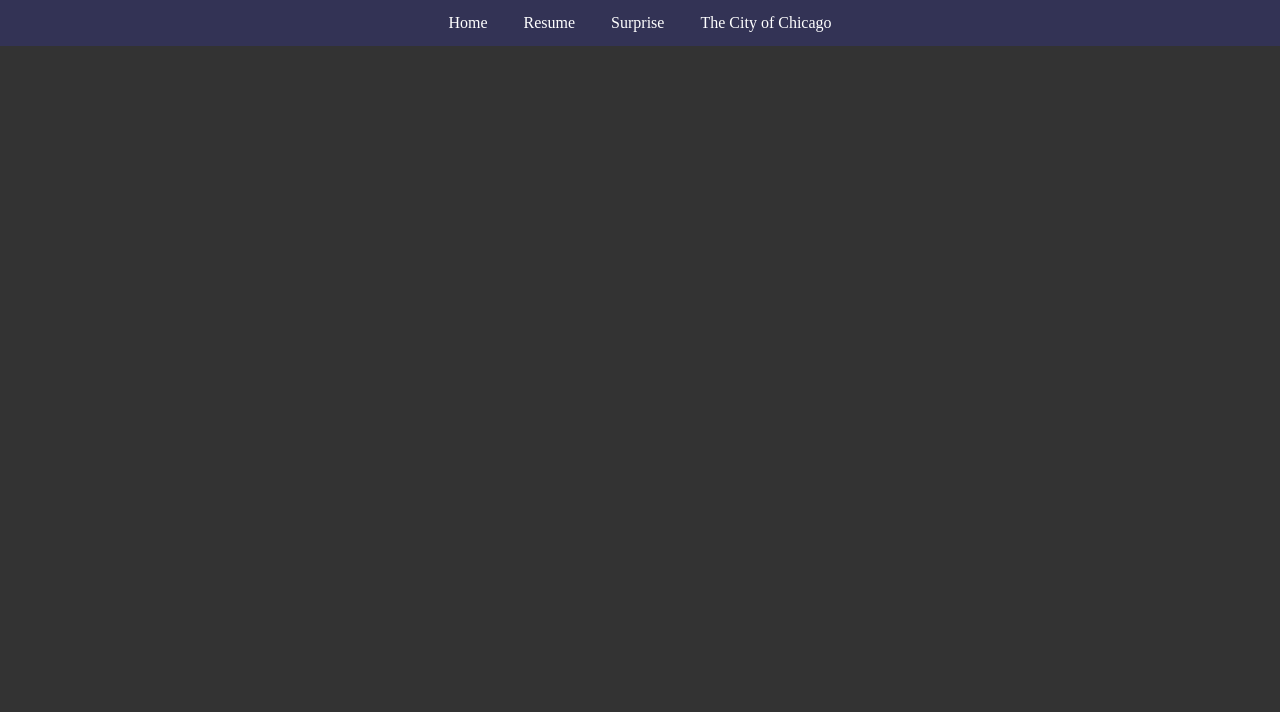
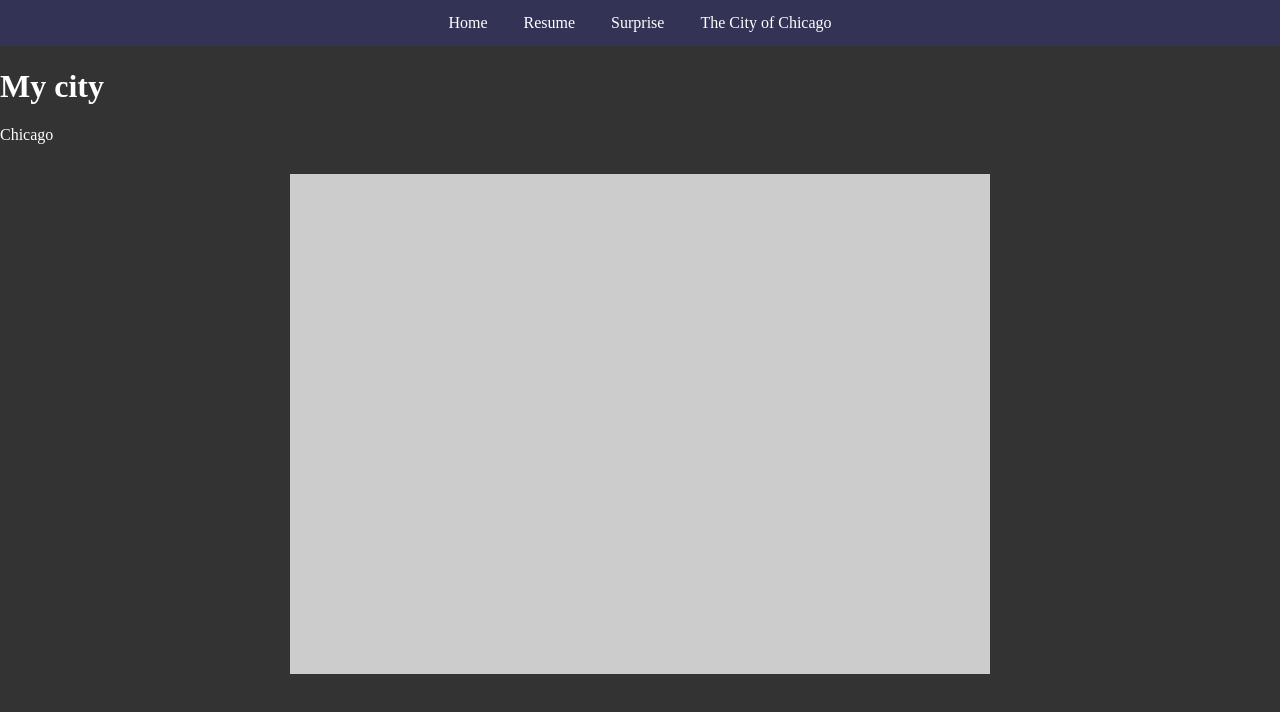
Before and after one commit to jolowu/Project-3, a plain HTML site: page map.html in a window 1280 px wide. Drawn offline with Linux system fonts and the light colour scheme; some packages are replaced by stand-ins of ours.

Commit message:
Attempting to fix map

```diff
--- a/map.html
+++ b/map.html
@@ -17,3 +17,9 @@
       <li><a href="anime.html">Surprise</a></li>
 	  <li><a href=#>The City of Chicago</a></li>
     </ul>
+  <h1> My city </h1>
+  <p> Chicago </p>
+  <div id="canvas"></div>
+  <script async defer src="https://maps.googleapis.com/maps/api/js?key=AIzaSyAF5hXhnQD9V2FHZjo66CTd2ocZXLbulIA&callback=initMap"></script>
+</body>
+</html>
--- a/script/map.js
+++ b/script/map.js
@@ -3,7 +3,7 @@ function init(){
 	var la = document.getElementById('canvas');
 	var myCity = new google.maps.LatLng(41.881832,-87.623177);
 	var mapOptions = {
-		center: myLocation,myLocation2,myLocation1,
+		center: myCity
 		zoom: 18,
 		mapTypeId: google.maps.MapTypeId.SATELLITE,
 		mapTypeControlOptions: {
@@ -26,4 +26,6 @@ function init(){
 	google.maps.event.addListener(marker, 'mouseover', function() {
     	infowindow.open(myMap, marker);
   	});
-	google.maps.event.addDomListener(window, 'load', init);
+	}
+
+google.maps.event.addDomListener(window, 'load', init);
--- a/styles/styles.css
+++ b/styles/styles.css
@@ -60,3 +60,9 @@ header {
 	overflow: hidden;
 	border-radius: 0 0 85% 85% / 30%;
 }
+#canvas {
+	width: 700px;
+	height: 500px;
+	background-color: #ccc;
+	margin: 30px auto;
+	}
```
